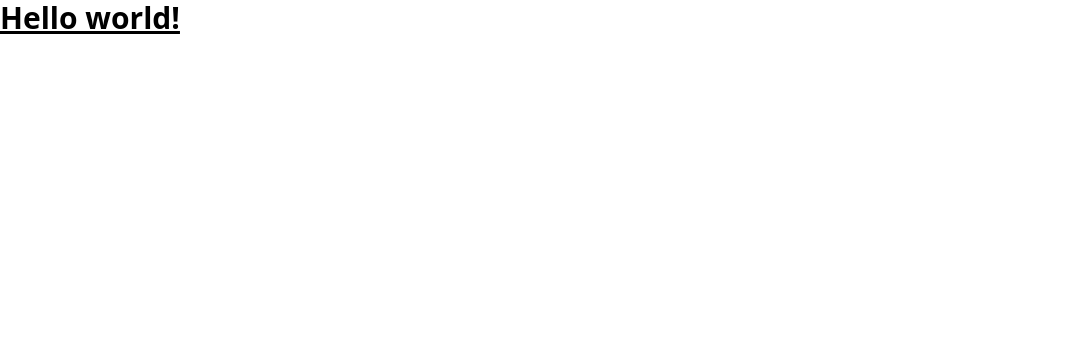
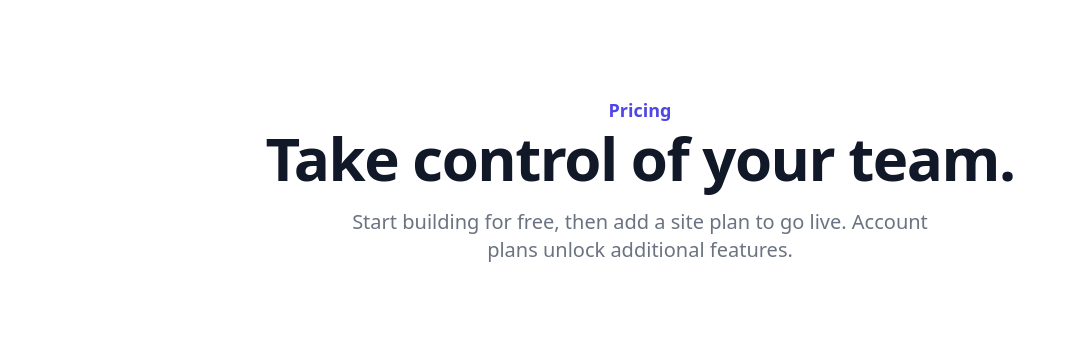
Before and after one commit to chatlitbooks/chatlitbooks.github.io, a plain HTML site: page index.html in a window 1280 px wide. Shown: the whole page, without its empty margins (0-1076 px from the left). Drawn offline with nearby package versions, Linux system fonts and the light colour scheme.

Commit message:
tailwind Header

```diff
--- a/index.html
+++ b/index.html
@@ -5,12 +5,24 @@
     <meta charset="UTF-8">
     <meta name="viewport" content="width=device-width, initial-scale=1.0">
     <script src="https://cdn.tailwindcss.com"></script>
+    <title>Chatlitbooks</title>
 </head>
 
 <body>
-    <h1 class="text-3xl font-bold underline">
-        Hello world!
-    </h1>
+    <!-- This example requires Tailwind CSS v2.0+ -->
+    <div class="bg-white">
+        <div class="max-w-7xl mx-auto py-16 px-4 sm:py-24 sm:px-6 lg:px-8">
+            <div class="text-center">
+                <h2 class="text-lg font-semibold text-indigo-600">Pricing</h2>
+                <p
+                    class="mt-1 text-4xl tracking-tight font-bold text-gray-900 sm:text-5xl sm:tracking-tight lg:text-6xl lg:tracking-tight">
+                    Take control of your team.</p>
+                <p class="max-w-xl mt-5 mx-auto text-xl text-gray-500">Start building for free, then add a site plan to
+                    go live. Account plans unlock additional features.</p>
+            </div>
+        </div>
+    </div>
+
 </body>
 
 </html>
```
